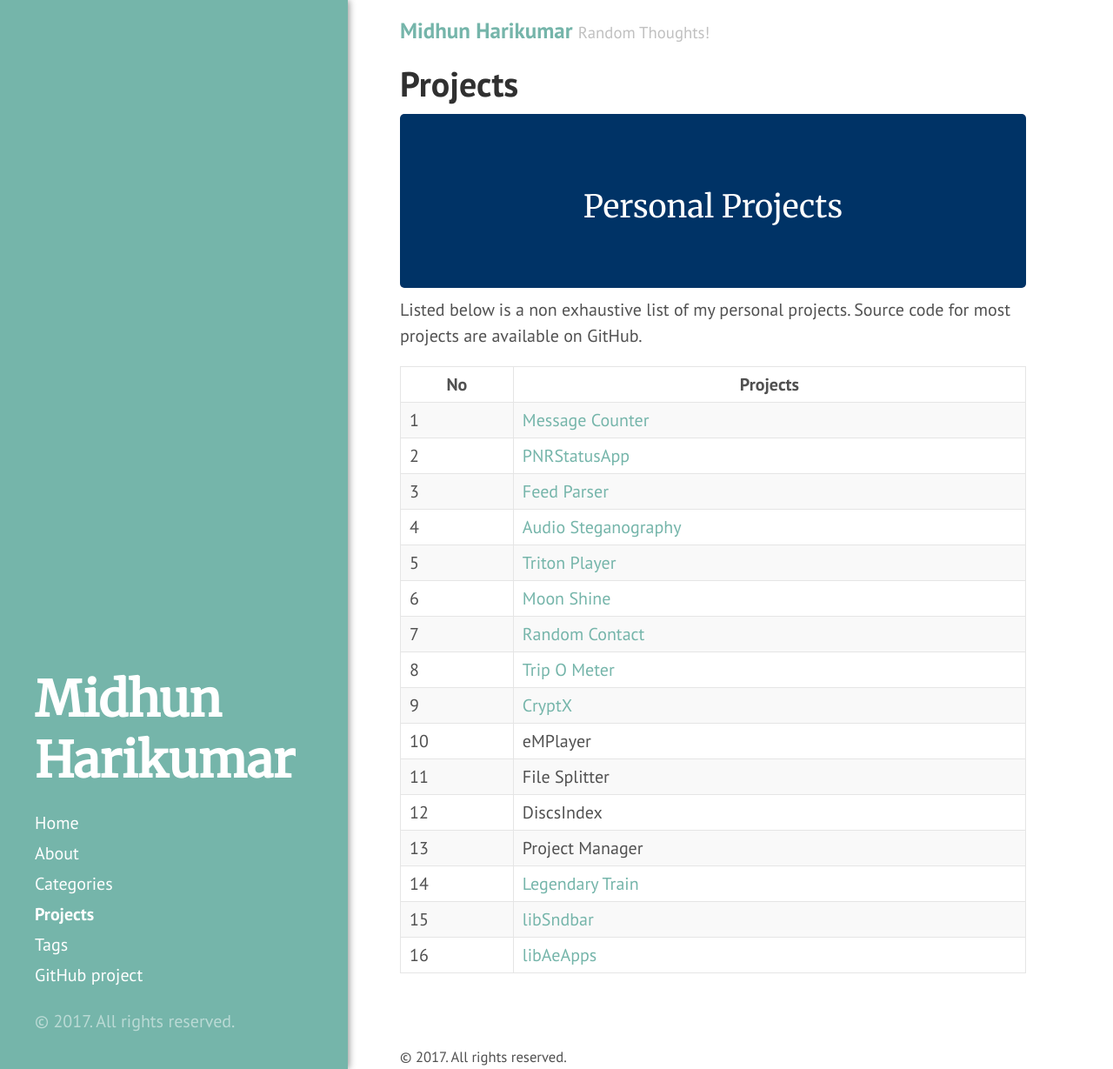
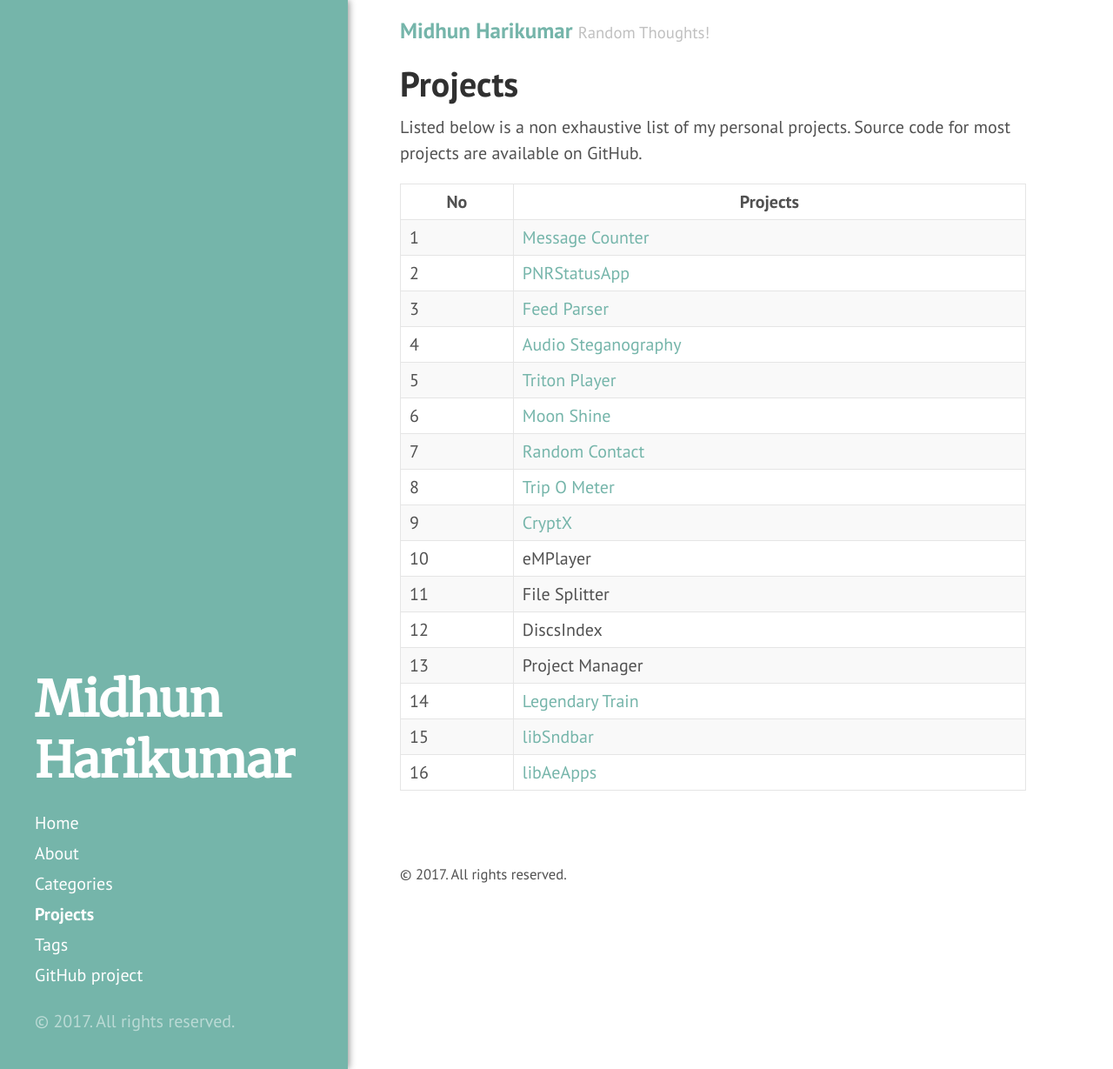
Before and after one commit to midhunhk/midhunhk.github.io, a Jekyll site: the page built from projects.md, in a window 1280 px wide and 1229 px high. Shown: the whole window at 87% size. Built offline with Jekyll 4.4.1, drawn with Linux system fonts in a browser that asks for light colours.

Commit message:
removed header div

```diff
--- a/projects.md
+++ b/projects.md
@@ -2,10 +2,6 @@
 layout: page
 title: Projects
 ---
-<div class="custom-post-header midnight-blue">
-  <div class="custom-post-title">Personal Projects</div>
-</div>
-
 Listed below is a non exhaustive list of my personal projects. Source code for most projects are available on GitHub.
 
 | No| Projects  |
```
